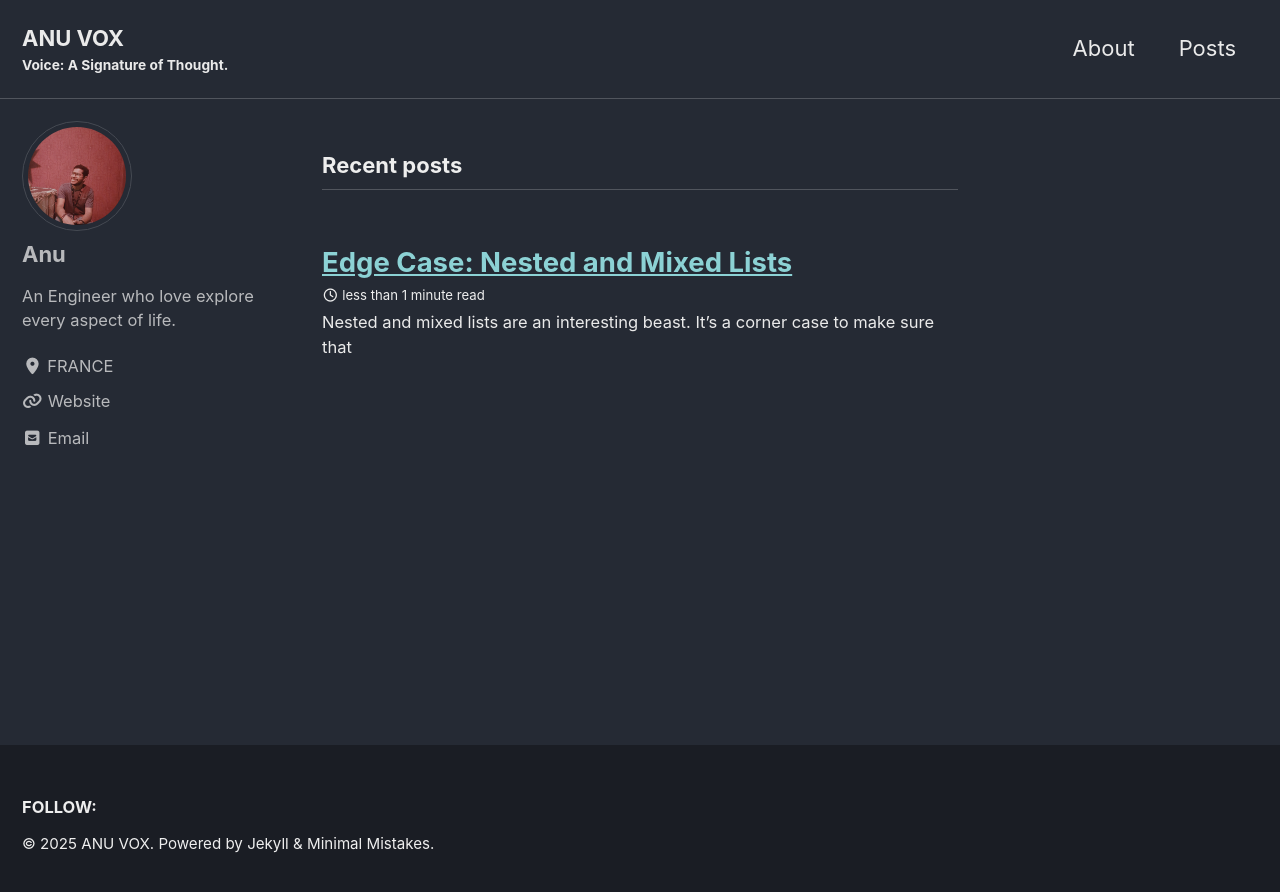
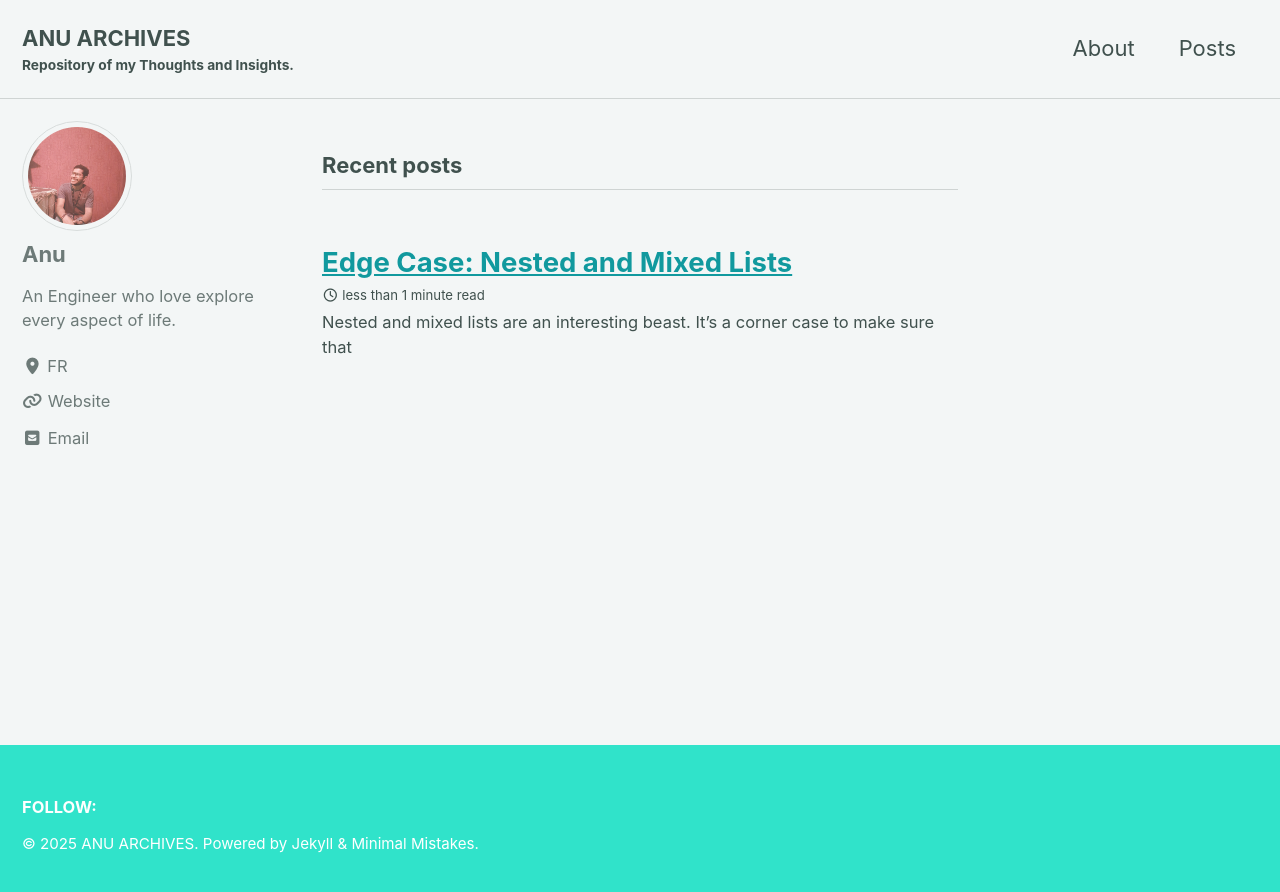
Before and after one commit to AnuVox/AnuVox.github.io, a Jekyll site: the page built from index.html, in a window 1280 px wide. Shown: the top 892 px of the page. Built offline with Jekyll 4.4.1, drawn with Linux system fonts in a browser that asks for light colours; cached includes are drawn as plain includes; the list of posts is cut into pages by our own code.

Commit message:
Update _config.yml

```diff
--- a/_config.yml
+++ b/_config.yml
@@ -12,14 +12,14 @@
 
 theme                    : "minimal-mistakes-jekyll"
 # remote_theme           : "mmistakes/minimal-mistakes"
-minimal_mistakes_skin    : "dark" # "air", "aqua", "contrast", "dark", "dirt", "neon", "mint", "plum", "sunrise", "default"
+minimal_mistakes_skin    : "mint" # "air", "aqua", "contrast", "dark", "dirt", "neon", "mint", "plum", "sunrise", "default"
 
 # Site Settings
 locale                   : "en-US"
 rtl                      : # true, false (default) # turns direction of the page into right to left for RTL languages
-title                    : "ANU VOX"
+title                    : "ANU ARCHIVES"
 title_separator          : "|"
-subtitle                 : "Voice: A Signature of Thought.  " # site tagline that appears below site title in masthead
+subtitle                 : "Repository of my Thoughts and Insights.  " # site tagline that appears below site title in masthead
 name                     : "Anu"
 description              : "No One"
 url                      : # the base hostname & protocol for your site e.g. "https://mmistakes.github.io"
@@ -116,7 +116,7 @@ author:
   name             : "Anu"
   avatar           : "assets/images/dp.JPG" # path of avatar image, e.g. "/assets/images/bio-photo.jpg"
   bio              : "An Engineer who love explore every aspect of life."
-  location         : "FRANCE"
+  location         : "FR"
   email            : "anu.nair@outlook.in"
   links:
     - label: "Email"
```
